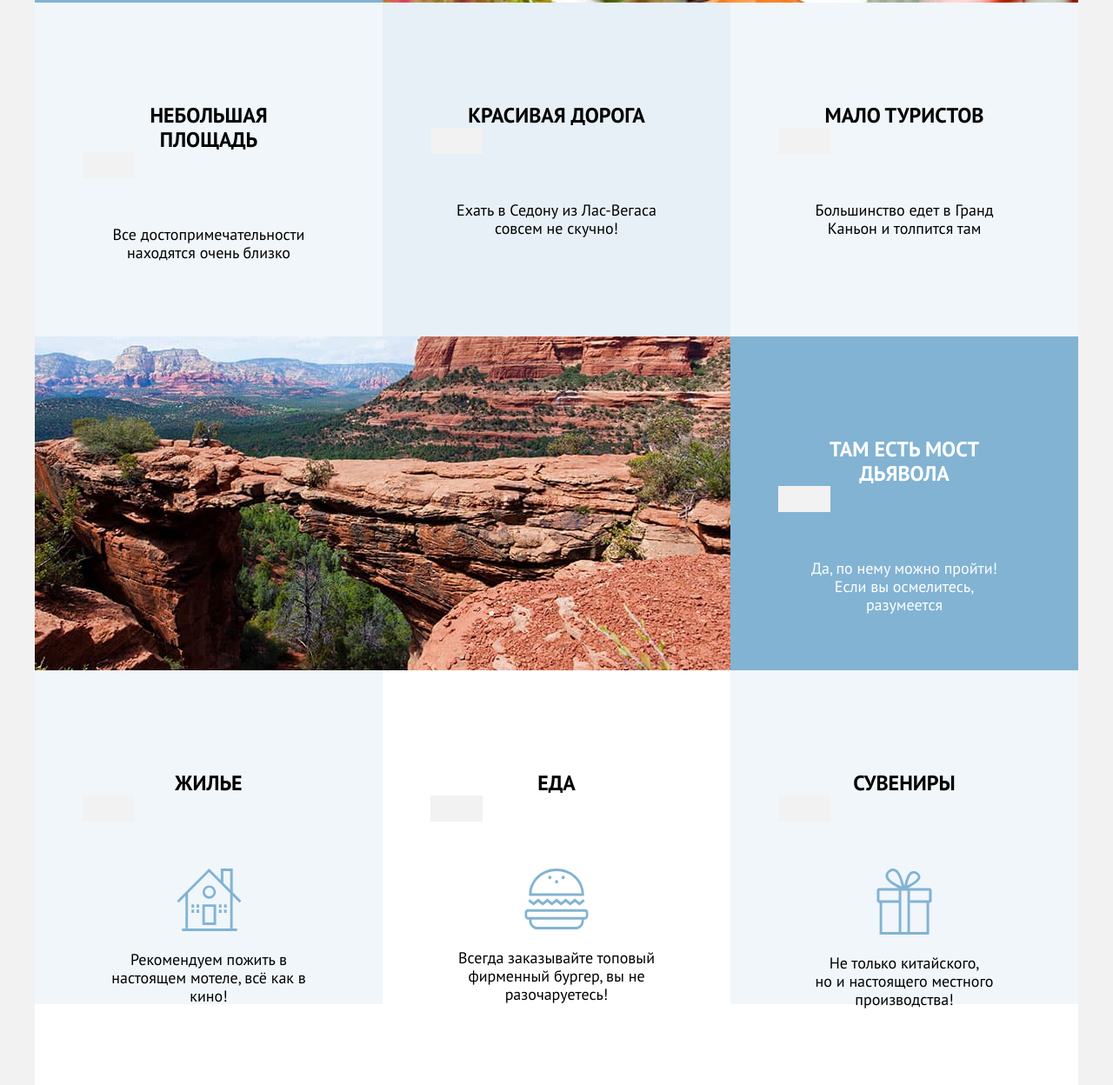
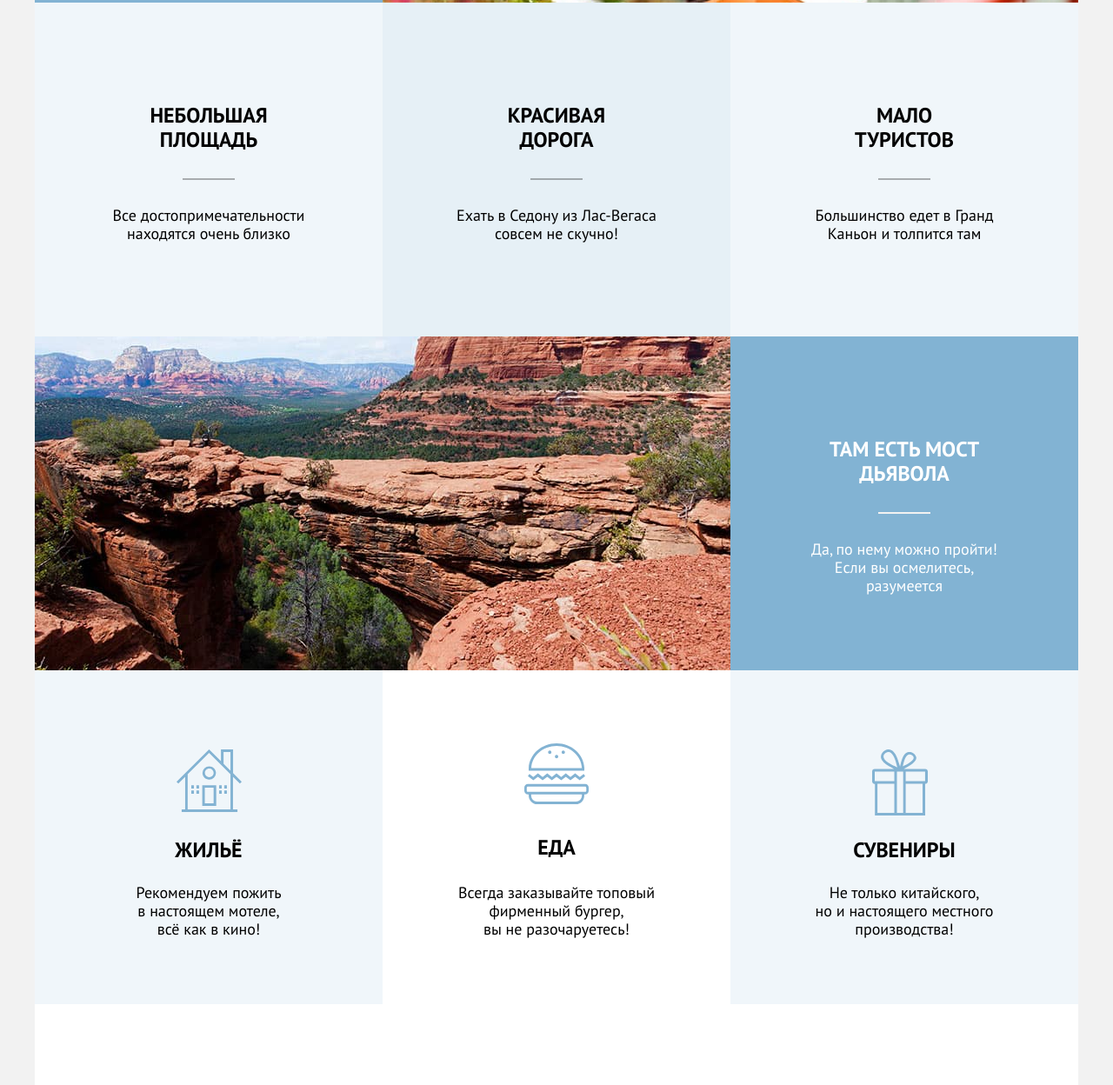
Before and after one commit to htmlacademy-htmlcss/2164937-sedona-36, a plain HTML site: page index.html in a window 1280 px wide. Shown: the part 1216-2464 px from the top of the page at 87% size. Drawn offline with Linux system fonts and the light colour scheme.

Commit message:
Конец главной страницы

```diff
--- a/index.html
+++ b/index.html
@@ -63,19 +63,19 @@
         </li>
         <li class="advantages-item">
           <div class="advantages-item-container">
-          <h3 class="advantages-title">Небольшая площадь</h3>
+          <h3 class="advantages-title advantages-title-center">Небольшая площадь</h3>
           <p class="adventages-description">Все достопримечательности находятся очень близко</p>
         </div>
         </li>
         <li class="advantages-item advantages-item-road">
           <div class="advantages-item-container">
-          <h3 class="advantages-title">Красивая дорога</h3>
+          <h3 class="advantages-title advantages-title-center">Красивая<br>дорога</h3>
           <p class="adventages-description">Ехать в Седону из Лас-Вегаса совсем не скучно!</p>
           </div>
         </li>
         <li class="advantages-item">
           <div class="advantages-item-container">
-          <h3 class="advantages-title">Мало туристов</h3>
+          <h3 class="advantages-title advantages-title-center">Мало <br>туристов</h3>
           <p class="adventages-description">Большинство едет в Гранд Каньон и толпится там</p>
         </div>
         </li>
@@ -90,23 +90,20 @@
         <h2 class="visually-hidden">Инфаструктура</h2>
         <ul class="advantages-list">
         <li class="advantages-item">
-          <div class="advantages-item-container advantages-item-infrastructure-container">
-          <h3 class="advantages-title">Жилье</h3>
-          <img class="advantages-icon" src="image/vector-main/vector-home.svg" width="75" height="72" alt="Жилье">
-          <p class="adventages-description">Рекомендуем пожить в настоящем мотеле, всё как в кино!</p>
+          <div class="advantages-item-container">
+          <h3 class="advantages-title-home">Жильё</h3>
+          <p class="adventages-description">Рекомендуем пожить<br> в настоящем мотеле,<br> всё как в кино!</p>
           </div>
         </li>
         <li class="advantages-item advantages-item-food">
-          <div class="advantages-item-container advantages-item-infrastructure-container">
-          <h3 class="advantages-title">Еда</h3>
-          <img class="advantages-icon" src="image/vector-main/vector-food.svg" width="74" height="70" alt="Еда">
-          <p class="adventages-description">Всегда заказывайте топовый фирменный бургер, вы не разочаруетесь!</p>
+          <div class="advantages-item-container">
+          <h3 class="advantages-title-food">Еда</h3>
+          <p class="adventages-description">Всегда заказывайте топовый фирменный бургер,<br> вы не разочаруетесь!</p>
           </div>
         </li>
         <li class="advantages-item">
-          <div class="advantages-item-container advantages-item-infrastructure-container">
-          <h3 class="advantages-title">Сувениры</h3>
-          <img class="advantages-icon" src="image/vector-main/vector-gift.svg" width="64" height="76" alt="Сувениры">
+          <div class="advantages-item-container">
+          <h3 class="advantages-title-gift">Сувениры</h3>
           <p class="adventages-description">Не только китайского,<br> но и настоящего местного производства!</p>
           </div>
         </li>
--- a/styles/style.css
+++ b/styles/style.css
@@ -236,20 +236,43 @@ background-color: #756257;
   line-height: 28px;
   text-align: center;
   font-weight: 700;
-  padding-bottom: 30px;
   text-transform: uppercase;
 }
 .advantages-title::after{
   content: "";
   display: block;
+  position: relative;
   bottom: 0;
   left: 50%;
   right: 50%;
   transform: translateX(-50%);
   width: 60px;
-  height: px;
-  background-color: #f2f2f2;
-  padding-bottom: 30px;
+  height: 2px;
+  background-color: #f2f2f2 ;
+  margin-top: 30px;
+  margin-bottom: 30px;
+}
+.advantages-title-center{
+  position: relative;
+  font-size: 24px;
+  line-height: 28px;
+  text-align: center;
+  font-weight: 700;
+  text-transform: uppercase;
+}
+.advantages-title-center::after{
+  content: "";
+  display: block;
+  position: relative;
+  bottom: 0;
+  left: 50%;
+  right: 50%;
+  transform: translateX(-50%);
+  width: 60px;
+  height: 2px;
+  background-color: #0000004D;
+  margin-top: 30px;
+  margin-bottom: 30px;
 }
 .advantages-item{
   background: rgba(131, 179, 211, 0.12);
@@ -276,6 +299,74 @@ background-color: #756257;
 }
 .advantages-item-road{
   background: rgba(131, 179, 211, 0.2);
+}
+.advantages-title-home {
+  background-repeat: no-repeat;
+  position: relative;
+  font-size: 24px;
+  line-height: 28px;
+  text-align: center;
+  font-weight: 700;
+  height: 28px;
+  text-transform: uppercase;
+  margin-top: 101px;
+}
+.advantages-title-home::after{
+  background-image: url(../image/vector-main/Vector-home.svg);
+  content: "";
+  display: block;
+  position: relative;
+  left: 50%;
+  right: 50%;
+  transform: translateX(-50%);
+  width: 75px;
+  height: 72px;
+  bottom: 130px;
+}
+.advantages-title-food {
+  position: relative;
+  font-size: 24px;
+  text-align: center;
+  font-weight: 700;
+  height: 28px;
+  text-transform: uppercase;
+  margin-top: 101px;
+}
+.advantages-title-food::after{
+  background-image: url(../image/vector-main/vector-food.svg);
+  background-repeat: no-repeat;
+  content: "";
+  display: block;
+  position: relative;
+  left: 50%;
+  right: 50%;
+  transform: translateX(-50%);
+  width: 75px;
+  height: 70px;
+  bottom: 130px;
+}
+.advantages-title-gift {
+  position: relative;
+  font-size: 24px;
+  line-height: 28px;
+  text-align: center;
+  font-weight: 700;
+  height: 28px;
+  text-transform: uppercase;
+  margin-top: 101px;
+}
+.advantages-title-gift::after{
+  background-image: url(../image/vector-main/Vector-gift.svg);
+  background-repeat: no-repeat;
+  content: "";
+  display: block;
+  position: relative;
+  left: 50%;
+  right: 50%;
+  transform: translateX(-50%);
+  width: 75px;
+  height: 76px;
+  bottom: 130px;
 }
 .advantages-item-food{
   background: #FFFFFF;
```
